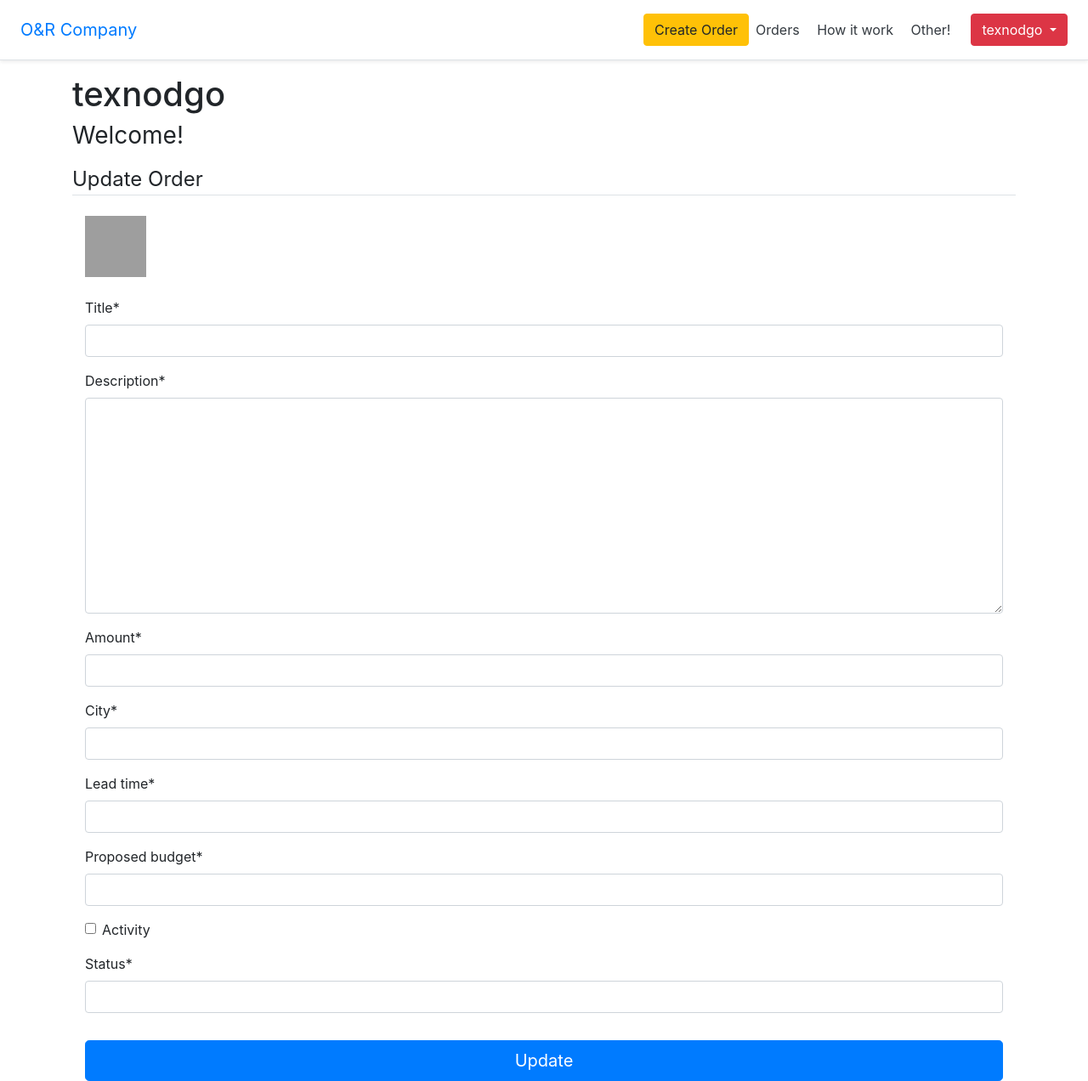
After one commit to TexnoDgo/ORP, a Django app: page /update/ in a window 1280 px wide. The commit adds this page. Shown: the whole page at 85% size. Run offline with Django 3.2, Linux system fonts and the light colour scheme; a user stored in the database is signed in; some libraries are stand-ins or nearby versions; grey boxes are pictures that could not be loaded.

Commit message:
add update order

```diff
--- a/ORP_site/OR/OR/settings.py
+++ b/ORP_site/OR/OR/settings.py
@@ -151,3 +151,9 @@ LOGIN_REDIRECT_URL = 'index'
 LOGIN_URL = 'login'
 
 SITE_ID = 1
+
+'''SOCIAL_AUTH_FACEBOOK_SCOPE = ['email']
+SOCIAL_AUTH_FACEBOOK_PROFILE_EXTRA_PARAMS = {
+   'fields': 'id, name, email'
+}
+SOCIAL_AUTH_USERNAME_IS_FULL_EMAIL = True'''
--- a/ORP_site/OR/OR/urls.py
+++ b/ORP_site/OR/OR/urls.py
@@ -24,6 +24,7 @@ urlpatterns = [
     path('orders/', include('orders.urls')),
     path('conf_reg/', user_views.conf_reg, name='conf_reg'),
     path('account/', include('allauth.urls')),
+    path('update/', orders_views.order_update, name='update'),
 ]
 
 if settings.DEBUG:
--- a/ORP_site/OR/orders/forms.py
+++ b/ORP_site/OR/orders/forms.py
@@ -9,6 +9,12 @@ class OrderCreateForm(forms.ModelForm):
         fields = ['title', 'description', 'amount', 'city', 'lead_time', 'proposed_budget', 'activity', 'status']
 
         # Привязка авторезированого пользователя к автору заказа
-        '''def form_valid(self, form):
+        def form_valid(self, form):
             form.instance.author = self.request.user
-            return super().form_valid(form)'''
+            return super().form_valid(form)
+
+
+class OrderUpdateForm(forms.ModelForm):
+    class Meta:
+        model = Order
+        fields = ['title', 'description', 'amount', 'city', 'lead_time', 'proposed_budget', 'activity', 'status']
--- a/ORP_site/OR/orders/templates/orders/order.html
+++ b/ORP_site/OR/orders/templates/orders/order.html
@@ -14,5 +14,6 @@
         <p>{% trans "Предложенный бюджет: " %} {{ order.proposed_budget }}</p>
         <p>{% trans "Активность заказа" %} {{ order.activity }}</p>
         <p>{% trans "Статус заказа" %} {{ order.status }}</p>
+        <button type="button" class="btn btn-warning"><a href="{% url 'update' %}">Update Order</a></button>
     </div>
 {% endblock %}
--- /dev/null
+++ b/ORP_site/OR/orders/templates/orders/update.html
@@ -0,0 +1,26 @@
+{% extends "HomePage/base.html" %}
+{% load i18n %}
+{% load crispy_forms_tags %}
+{% block title %}{% trans "Update Order" %}{% endblock %}
+
+{% block content %}
+    <div class="container">
+        <h1>{{ user.username }}</h1>
+    </div>
+    <div class="container">
+        <h1 class="h3 mb-3 font-weight-normal">{% trans "Welcome!" %}</h1>
+        <legend class="border-bottom mb-4">{% trans "Update Order" %}</legend>
+        <form class="text-left" method="POST" enctype="multipart/form-data">
+           <div class="container">
+               <img class="mb-4" src="/docs/4.4/assets/brand/bootstrap-solid.svg" alt="" width="72" height="72">
+               <div class="content-section">
+                    {% csrf_token %}
+                    <fieldset class="form-group">
+                        {{ c_form|crispy }}
+                    </fieldset>
+                </div>
+                <button class="btn btn-lg btn-primary btn-block" type="submit">{% trans "Update" %}</button>
+            </div>
+        </form>
+    </div>
+{% endblock %}
--- a/ORP_site/OR/orders/views.py
+++ b/ORP_site/OR/orders/views.py
@@ -1,8 +1,9 @@
 from django.shortcuts import render, redirect
 from django.views.generic import ListView, CreateView
 from .models import Order
-from .forms import OrderCreateForm
+from .forms import OrderCreateForm, OrderUpdateForm
 from django.contrib import messages
+from django.contrib.auth.decorators import login_required
 
 
 def orders(request):
@@ -37,3 +38,22 @@ def order_create(request):
         form = OrderCreateForm()
 
     return render(request, 'orders/order_create.html', {'form': form})
+
+
+@login_required
+def order_update(request):
+    if request.method == 'POST':
+        c_form = OrderUpdateForm(request.POST, instance=request.user)
+        if c_form.is_valid():
+            c_form.save()
+            messages.success(request,
+                             f'Order № {{ order.id }} is Update!')  # Формирование сообщения Alert
+            return redirect('orders')  # Перенаправление на страницу Заказов
+    else:
+        c_form = OrderUpdateForm(instance=request.user)
+
+    context = {
+        'c_form': c_form
+    }
+
+    return render(request, 'orders/update.html', context)
```
Also changed, not shown: ORP_site/OR/db.sqlite3.
